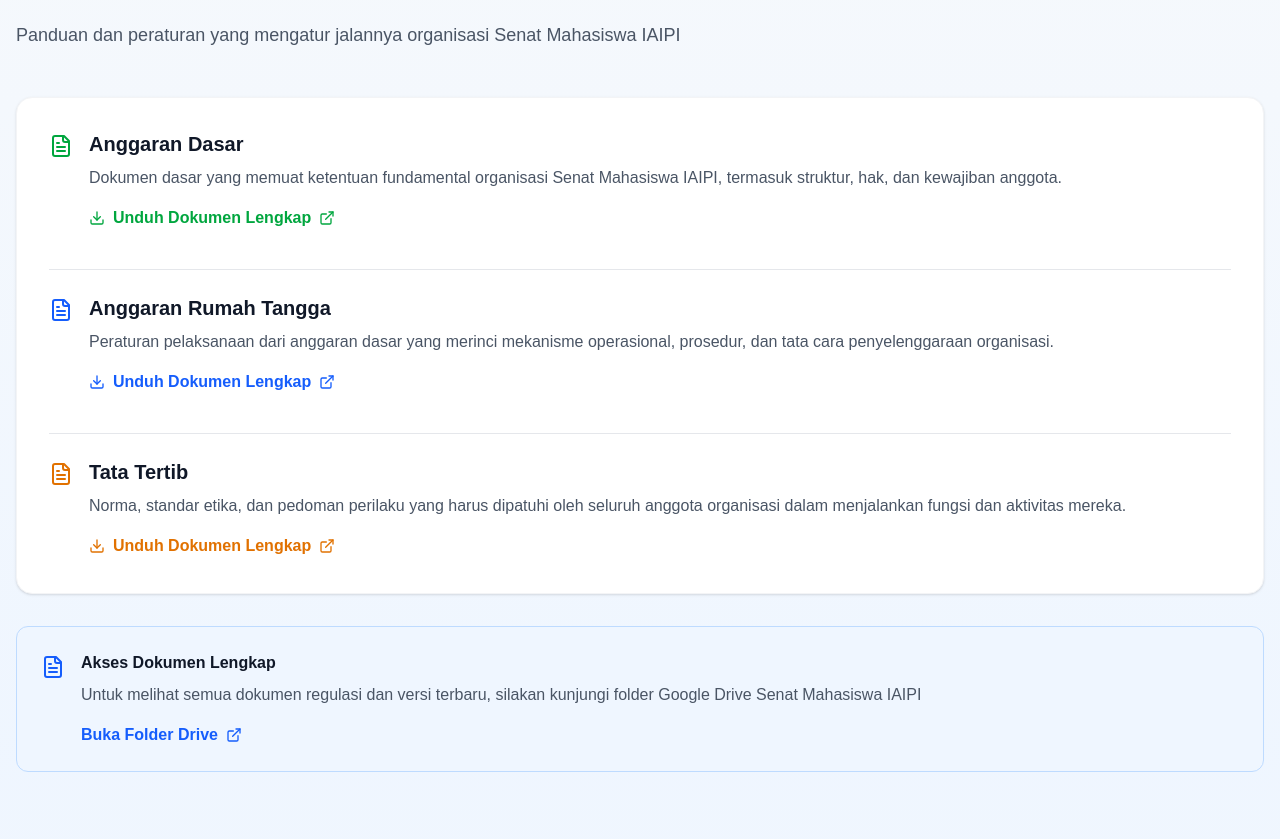
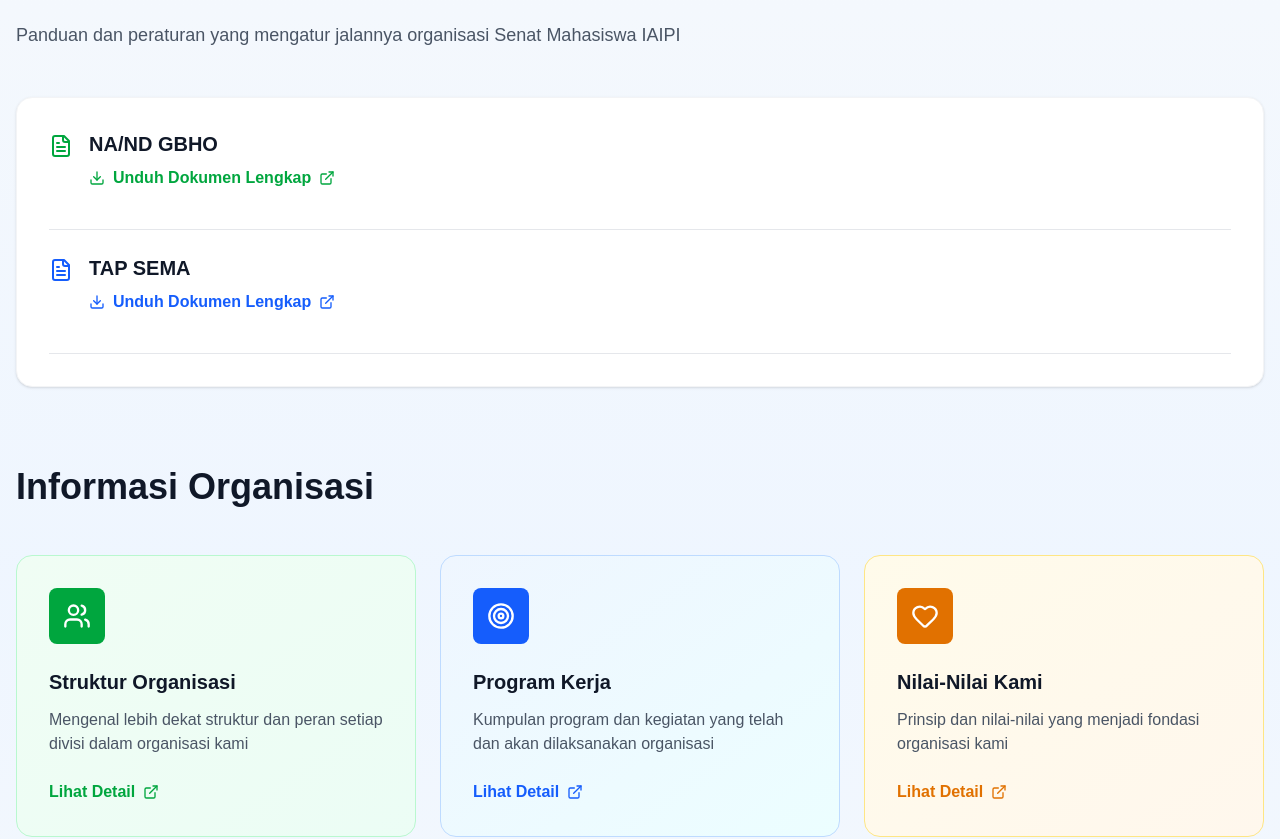
Before and after one commit to ArmyACE777/SEMA-, a Next.js app in the folder frontend/: page /tentang in a window 1280 px wide. Shown: the part 600-1439 px from the top of the page. Built offline with nearby package versions, Linux system fonts and the light colour scheme.

Commit message:
update tentang

```diff
--- a/frontend/src/app/tentang/page.tsx
+++ b/frontend/src/app/tentang/page.tsx
@@ -82,12 +82,9 @@
                 <div className="flex items-start gap-4 mb-3">
                   <FileText className="w-6 h-6 text-green-600 flex-shrink-0 mt-1" />
                   <div className="flex-1">
-                    <h3 className="text-xl font-bold text-gray-900 mb-2">Anggaran Dasar</h3>
-                    <p className="text-gray-600 mb-4">
-                      Dokumen dasar yang memuat ketentuan fundamental organisasi Senat Mahasiswa IAIPI, termasuk struktur, hak, dan kewajiban anggota.
-                    </p>
+                    <h3 className="text-xl font-bold text-gray-900 mb-2">NA/ND GBHO</h3>
                     <a
-                      href="https://drive.google.com/file/d/AD_GANTI_LINK_ANGGARAN_DASAR/view"
+                      href="https://drive.google.com/drive/folders/1yw7dHVxC2zXI4hLYQf9Qwqpti2yBCL7f"
                       target="_blank"
                       rel="noopener noreferrer"
                       className="inline-flex items-center gap-2 text-green-600 hover:text-green-700 font-semibold transition-colors"
@@ -105,12 +102,9 @@
                 <div className="flex items-start gap-4 mb-3">
                   <FileText className="w-6 h-6 text-blue-600 flex-shrink-0 mt-1" />
                   <div className="flex-1">
-                    <h3 className="text-xl font-bold text-gray-900 mb-2">Anggaran Rumah Tangga</h3>
-                    <p className="text-gray-600 mb-4">
-                      Peraturan pelaksanaan dari anggaran dasar yang merinci mekanisme operasional, prosedur, dan tata cara penyelenggaraan organisasi.
-                    </p>
+                    <h3 className="text-xl font-bold text-gray-900 mb-2">TAP SEMA</h3>
                     <a
-                      href="https://drive.google.com/file/d/ART_GANTI_LINK_ANGGARAN_RUMAH_TANGGA/view"
+                      href="https://drive.google.com/drive/folders/1ywJ1jtItCfOf_ICmT59mvs7O7Q3JhMkI"
                       target="_blank"
                       rel="noopener noreferrer"
                       className="inline-flex items-center gap-2 text-blue-600 hover:text-blue-700 font-semibold transition-colors"
@@ -121,50 +115,6 @@
                     </a>
                   </div>
                 </div>
-              </div>
-
-              {/* Tata Tertib */}
-              <div>
-                <div className="flex items-start gap-4">
-                  <FileText className="w-6 h-6 text-amber-600 flex-shrink-0 mt-1" />
-                  <div className="flex-1">
-                    <h3 className="text-xl font-bold text-gray-900 mb-2">Tata Tertib</h3>
-                    <p className="text-gray-600 mb-4">
-                      Norma, standar etika, dan pedoman perilaku yang harus dipatuhi oleh seluruh anggota organisasi dalam menjalankan fungsi dan aktivitas mereka.
-                    </p>
-                    <a
-                      href="https://drive.google.com/file/d/TT_GANTI_LINK_TATA_TERTIB/view"
-                      target="_blank"
-                      rel="noopener noreferrer"
-                      className="inline-flex items-center gap-2 text-amber-600 hover:text-amber-700 font-semibold transition-colors"
-                    >
-                      <Download className="w-4 h-4" />
-                      Unduh Dokumen Lengkap
-                      <ExternalLink className="w-4 h-4" />
-                    </a>
-                  </div>
-                </div>
-              </div>
-            </div>
-          </div>
-
-          <div className="bg-blue-50 border border-blue-200 rounded-xl p-6">
-            <div className="flex gap-4">
-              <FileText className="w-6 h-6 text-blue-600 flex-shrink-0 mt-1" />
-              <div>
-                <h4 className="font-bold text-gray-900 mb-2">Akses Dokumen Lengkap</h4>
-                <p className="text-gray-600 mb-4">
-                  Untuk melihat semua dokumen regulasi dan versi terbaru, silakan kunjungi folder Google Drive Senat Mahasiswa IAIPI
-                </p>
-                <a
-                  href="https://drive.google.com/drive/folders/GANTI_FOLDER_ID"
-                  target="_blank"
-                  rel="noopener noreferrer"
-                  className="inline-flex items-center gap-2 text-blue-600 hover:text-blue-700 font-semibold"
-                >
-                  Buka Folder Drive
-                  <ExternalLink className="w-4 h-4" />
-                </a>
               </div>
             </div>
           </div>
```
